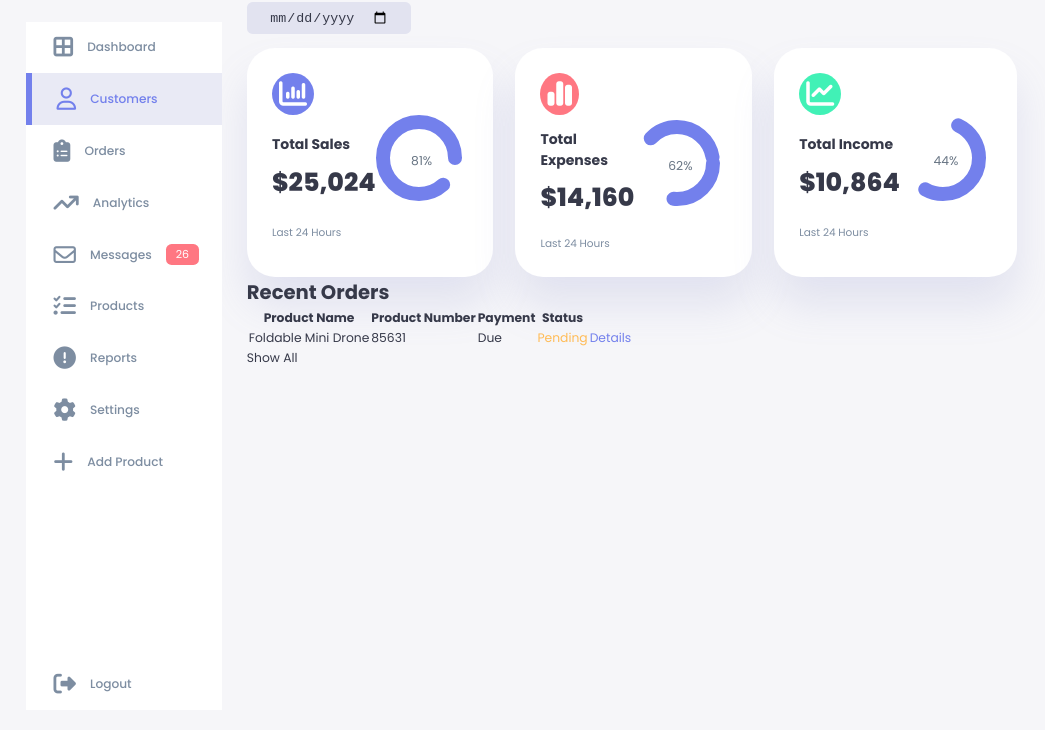
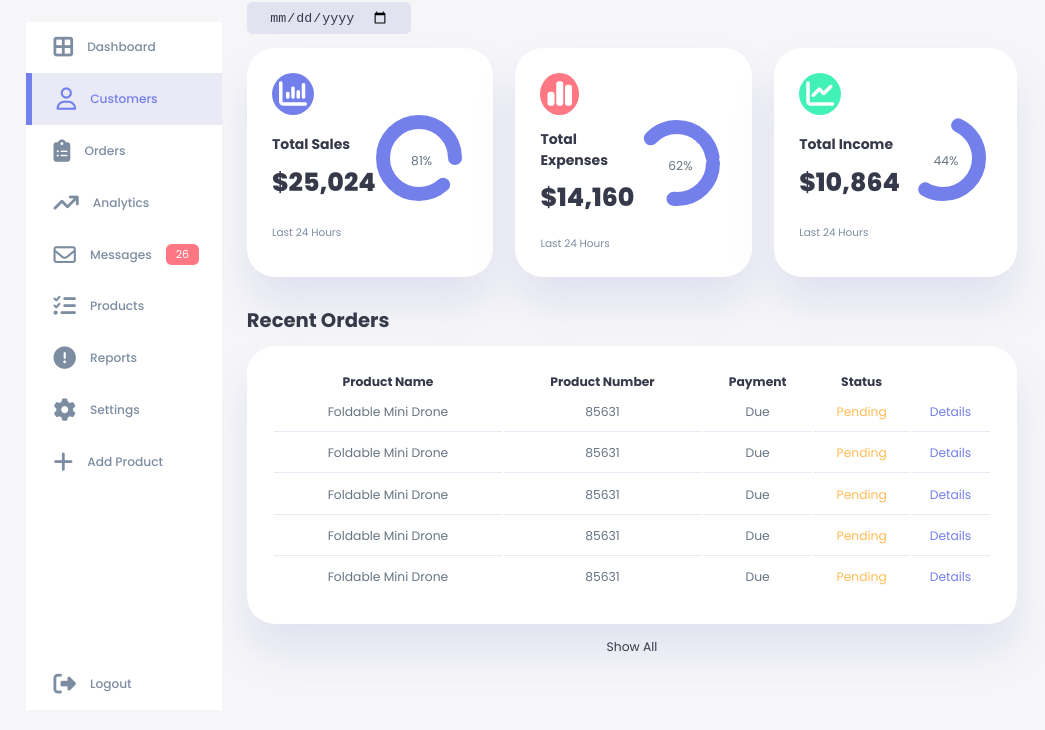
Before and after one commit to MamatovaElnoza/Responsive-Admin-Dashboard, a plain HTML site: page assets/index.html in a window 1280 px wide. Shown: the part 98-828 px from the top of the page, without its empty margins (0-1045 px from the left). Drawn offline with Linux system fonts and the light colour scheme.

Commit message:
Recent Ordrs (Orders Table) Styles

```diff
--- a/assets/css/style.css
+++ b/assets/css/style.css
@@ -341,3 +341,44 @@ main .insights small {
     margin-top: 1.3rem;
     display: block;
 }
+
+/* ==================== RECENT ORDERS =================== */
+
+main .recent-orders {
+    margin-top: 2rem;
+}
+
+main .recent-orders h2 {
+    margin-bottom: 0.8rem;
+}
+
+main .recent-orders table {
+    background: var(--color-white);
+    width: 100%;
+    border-radius: var(--card-border-radius);
+    padding: var(--card-padding);
+    text-align: center;
+    box-shadow: var(--box-shadow);
+    transition: all 300ms ease;
+}
+
+main .recent-orders table:hover {
+    box-shadow: none;
+}
+
+main table tbody td {
+    height: 2.8rem;
+    border-bottom: 1px solid var(--color-light);
+    color: var(--color-dark-variant);
+}
+
+main table tbody tr:last-child td {
+    border: none;
+}
+
+main .recent-orders a {
+    text-align: center;
+    display: block;
+    margin: 1rem auto;
+    columns: var(--color-primary);
+}
--- a/assets/index.html
+++ b/assets/index.html
@@ -138,7 +138,7 @@
 
             <!------------------------ END OF INSUGHTS ------------------------->
 
-            <div class="recent-order">
+            <div class="recent-orders">
                 <h2>Recent Orders</h2>
                 <table>
                     <thead>
@@ -158,6 +158,34 @@
                             <td class="warning">Pending</td>
                             <td class="primary">Details</td>
                         </tr>
+                        <tr>
+                            <td>Foldable Mini Drone</td>
+                            <td>85631</td>
+                            <td>Due</td>
+                            <td class="warning">Pending</td>
+                            <td class="primary">Details</td>
+                        </tr>
+                        <tr>
+                            <td>Foldable Mini Drone</td>
+                            <td>85631</td>
+                            <td>Due</td>
+                            <td class="warning">Pending</td>
+                            <td class="primary">Details</td>
+                        </tr>
+                        <tr>
+                            <td>Foldable Mini Drone</td>
+                            <td>85631</td>
+                            <td>Due</td>
+                            <td class="warning">Pending</td>
+                            <td class="primary">Details</td>
+                        </tr>
+                        <tr>
+                            <td>Foldable Mini Drone</td>
+                            <td>85631</td>
+                            <td>Due</td>
+                            <td class="warning">Pending</td>
+                            <td class="primary">Details</td>
+                        </tr>
                     </tbody>
                 </table>
                 <a href="#">Show All </a>
```
